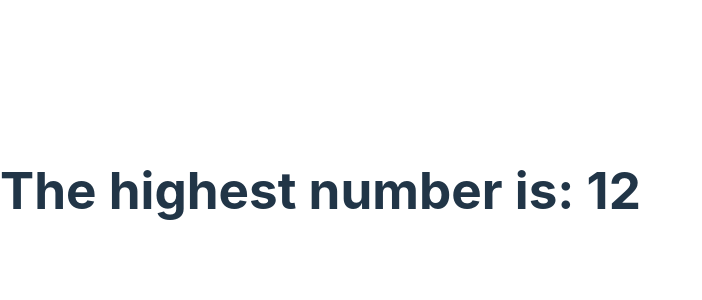
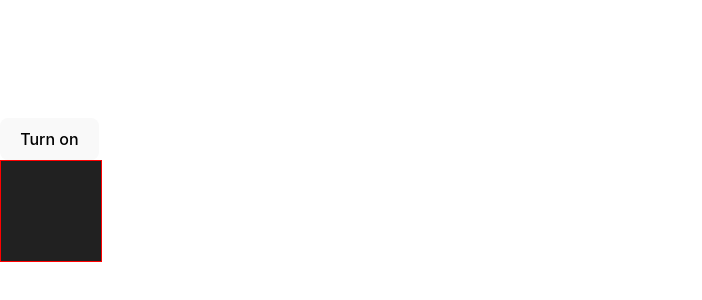
Before and after one commit to bmalvo/homeworks_react_vite, a React (Vite) app in the folder conditional-exercises/: page / in a window 1280 px wide. Shown: the part 210-510 px from the top of the page, without its empty margins (0-702 px from the left). Built offline with nearby package versions, Linux system fonts and the light colour scheme.

Commit message:
homework task 2 -> create Switcher.tsx, Light.tsx, Dark.tsx

```diff
--- a/conditional-exercises/src/App.tsx
+++ b/conditional-exercises/src/App.tsx
@@ -1,13 +1,16 @@
+import { Switcher } from './Switcher'
+import './styles/styles.css'
+
 // import { AccessValidator } from "./AccessValidator"
 // import { CounterOne } from "./CounterOne"
-
-import { HighestValue } from "./HighestValue"
+// import { HighestValue } from "./HighestValue"
 
 export const App = () => {
   return <>
     {/* <CounterOne />
     <AccessValidator user={{name: 'Patryk', age:23, lastname:'Bobek'}}/> */}
-    <HighestValue a={12} b={3} c={9}/>
+    {/* <HighestValue a={12} b={3} c={9}/> */}
+    <Switcher />
   </>
 
 }
--- /dev/null
+++ b/conditional-exercises/src/Dark.tsx
@@ -0,0 +1,4 @@
+export const Dark = () => {
+
+    return <div className='dark'></div>
+}
--- /dev/null
+++ b/conditional-exercises/src/Light.tsx
@@ -0,0 +1,4 @@
+export const Light = () => {
+
+    return <div className='light'></div>
+}
--- /dev/null
+++ b/conditional-exercises/src/Switcher.tsx
@@ -0,0 +1,27 @@
+import { useState } from "react";
+import { Light } from "./Light";
+import { Dark } from "./Dark";
+
+export const Switcher = () => {
+
+    const [btnText, setBtnText] = useState('Turn on');
+
+    const switchText = () => {
+        return btnText === 'Turn off' ? setBtnText('Turn on') : setBtnText('Turn off');
+    }
+
+    const switchBtn = <button id="switchButton" onClick={switchText}>{btnText}</button>
+
+    if (btnText === 'Turn on') {
+        return <>
+            {switchBtn}
+            <Dark />
+        </>
+    }
+
+    return <>
+            {switchBtn}
+            <Light />
+        </>
+
+}
--- /dev/null
+++ b/conditional-exercises/src/styles/styles.css
@@ -0,0 +1,13 @@
+.light {
+    width: 100px;
+    height: 100px;
+    background-color: rgb(190, 190, 190);
+    border: 1px solid red;
+}
+
+.dark {
+    width: 100px;
+    height: 100px;
+    background-color: rgb(33, 33, 33);
+    border: 1px solid red;
+}
```
